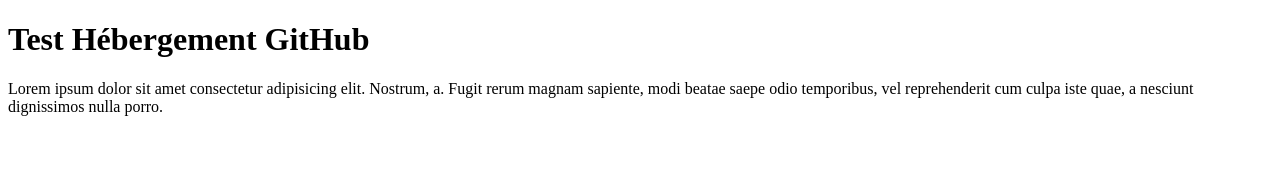
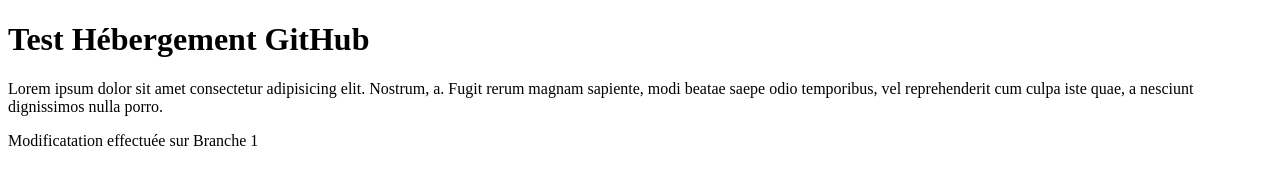
Before and after one commit to DavidCFRES/DavidCFRES.github.io, a plain HTML site: page index.html in a window 1280 px wide. Drawn offline with Linux system fonts and the light colour scheme.

Commit message:
Modification effectuée sur Branche1

```diff
--- a/index.html
+++ b/index.html
@@ -12,5 +12,6 @@
       rerum magnam sapiente, modi beatae saepe odio temporibus, vel
       reprehenderit cum culpa iste quae, a nesciunt dignissimos nulla porro.
     </p>
+    <p>Modificatation effectuée sur Branche 1</p>
   </body>
 </html>
```
